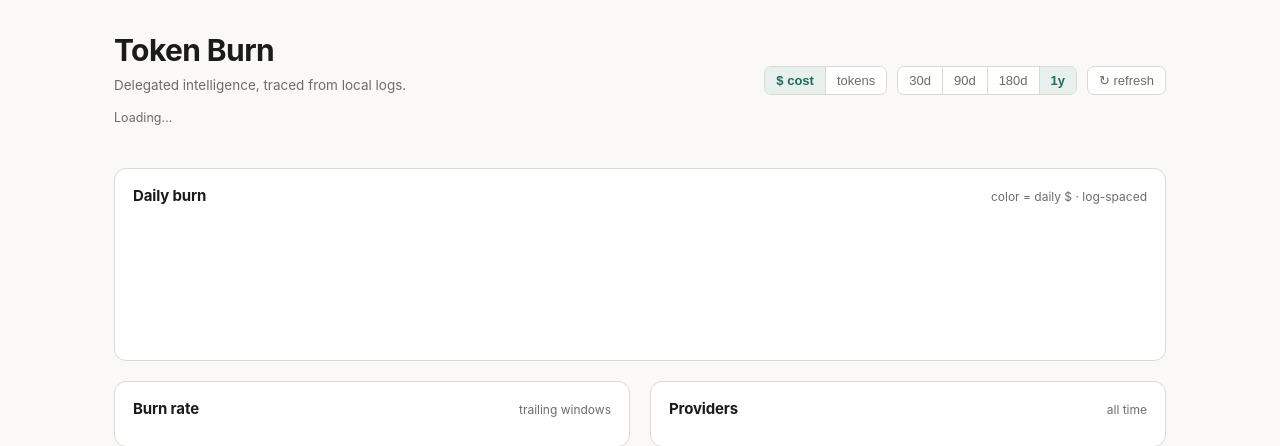
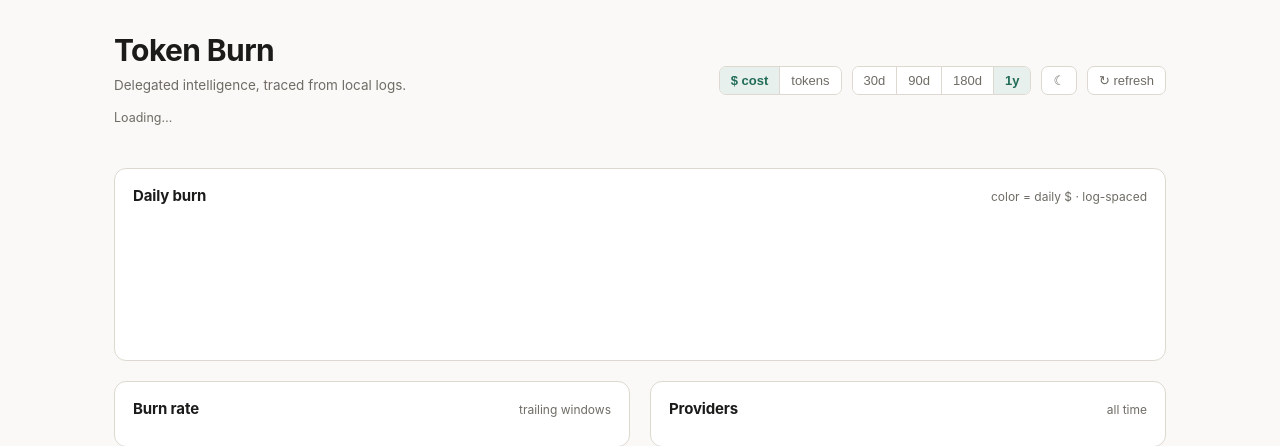
Before and after one commit to mjstealey/token-burn-dashboard, a Python web app: template src/token_dashboard/templates/dashboard.html in a window 1280 px wide. Shown: the top 446 px of the page. Run offline with Jinja, Linux system fonts and the light colour scheme; the template is opened without the code that fills it, so the values that code supplies are empty.

Commit message:
Per-series colors and a light/dark theme toggle
Color each heat map by its series:
- Every provider and the combined total now has its own base hue (combined
  indigo, Claude coral, Codex teal, local amber), so panels are
  distinguishable at a glance. Ramps are generated per hue from HSL rather than
  a single shared green ramp, and the toggle chip dots use the matching color.

Add a light/dark theme toggle:
- A button in the top bar switches themes; the choice persists in localStorage
  and falls back to the OS prefers-color-scheme on first visit. An inline script
  in <head> sets the theme before CSS applies to avoid a flash.
- CSS variables gain a dark palette. ECharts colors are read from those
  variables at render time (tooltip, calendar chrome, axes) and the per-series
  ramps adapt direction by theme (pale->deep in light, dark->bright in dark), so
  cells stay legible on either background. Charts re-render on toggle.

🤖 Generated with [Claude Code](https://claude.com/claude-code)

Co-Authored-By: Claude Opus 4.8 (1M context) <noreply@anthropic.com>

```diff
--- a/src/token_dashboard/static/app.js
+++ b/src/token_dashboard/static/app.js
@@ -7,11 +7,59 @@ let lineChart = null;
 let lastHeatmap = null; // last /api/heatmap payload, kept so toggles re-render without refetch
 let seriesEnabled = loadEnabledPanels(); // { key: bool } or null until first load fills it
 
-// Muted sequential ramp (light -> dark teal-green).
-const RAMP = ["#eef3f1", "#d6e6df", "#a9cfc2", "#6fae9b", "#3f8f78", "#226b58", "#0f4536"];
+// Distinct base hue per series so each provider — and the combined total — reads as
+// its own color. Ramps and chip colors are derived from these and adapt to the theme.
+const SERIES_HUE = { combined: 222, claude: 16, openai: 168, local: 38 }; // indigo / coral / teal / amber
+function hueFor(key) { return SERIES_HUE[key] ?? 205; }
 
-// Per-panel accent used on the toggle chip dot; combined keeps the primary accent.
-const SERIES_COLORS = { combined: "#226b58", claude: "#226b58", openai: "#5a3fb0", local: "#7a6a4f" };
+function currentTheme() {
+  return document.documentElement.getAttribute("data-theme") === "dark" ? "dark" : "light";
+}
+function cssVar(name) {
+  return getComputedStyle(document.documentElement).getPropertyValue(name).trim();
+}
+
+// 7-stop sequential ramp for a series hue. Light mode runs pale -> deep; dark mode
+// runs dark -> bright so cells stay legible on either background.
+function rampFor(key) {
+  const h = hueFor(key);
+  const dark = currentTheme() === "dark";
+  const N = 7;
+  const stops = [];
+  for (let i = 0; i < N; i++) {
+    const t = i / (N - 1);
+    const L = dark ? 20 + t * 50 : 94 - t * 58;
+    const S = dark ? 38 + t * 42 : 32 + t * 43;
+    stops.push(`hsl(${h} ${S}% ${L}%)`);
+  }
+  return stops;
+}
+// Solid representative color for the toggle chip dot.
+function seriesColor(key) {
+  return `hsl(${hueFor(key)} 60% ${currentTheme() === "dark" ? 58 : 40}%)`;
+}
+
+// Light/dark theme. The initial attribute is set by an inline script in <head>
+// (so there's no flash); this syncs the button and persists changes.
+function applyTheme(theme) {
+  document.documentElement.setAttribute("data-theme", theme);
+  try { localStorage.setItem("td.theme", theme); } catch {}
+  const btn = document.getElementById("theme-toggle");
+  if (btn) {
+    btn.textContent = theme === "dark" ? "☀" : "☾";
+    btn.setAttribute("aria-label", theme === "dark" ? "Switch to light mode" : "Switch to dark mode");
+    btn.title = btn.getAttribute("aria-label");
+  }
+}
+function toggleTheme() {
+  applyTheme(currentTheme() === "dark" ? "light" : "dark");
+  // ECharts colors are baked at setOption time — re-render so they follow the theme.
+  if (lastHeatmap) {
+    renderSeriesToggle(lastHeatmap);
+    renderHeatmaps(lastHeatmap);
+    renderLine(lastHeatmap.combined || lastHeatmap.series || []);
+  }
+}
 function seriesLabel(key) {
   return key === "combined" ? "Combined"
     : key === "openai" ? "Codex"
@@ -98,14 +146,14 @@ function providerPill(p) {
 }
 
 /* ---------- heat map ---------- */
-function buckets(max) {
-  if (!(max > 0)) return [{ lte: 0, color: RAMP[0] }];
+function buckets(max, ramp) {
+  if (!(max > 0)) return [{ lte: 0, color: ramp[0] }];
   const th = [];
   let v = max;
-  for (let i = 0; i < RAMP.length - 1; i++) { th.unshift(v); v = v / 3; } // geometric (log-ish)
-  const pieces = [{ lt: th[0], color: RAMP[0] }];
-  for (let i = 0; i < th.length - 1; i++) pieces.push({ gte: th[i], lt: th[i + 1], color: RAMP[i + 1] });
-  pieces.push({ gte: th[th.length - 1], color: RAMP[RAMP.length - 1] });
+  for (let i = 0; i < ramp.length - 1; i++) { th.unshift(v); v = v / 3; } // geometric (log-ish)
+  const pieces = [{ lt: th[0], color: ramp[0] }];
+  for (let i = 0; i < th.length - 1; i++) pieces.push({ gte: th[i], lt: th[i + 1], color: ramp[i + 1] });
+  pieces.push({ gte: th[th.length - 1], color: ramp[ramp.length - 1] });
   return pieces;
 }
 
@@ -133,8 +181,7 @@ function renderSeriesToggle(data) {
   const host = document.getElementById("series-toggle");
   host.innerHTML = keys.map((k) => {
     const on = seriesEnabled[k] !== false;
-    const color = SERIES_COLORS[k] || "#226b58";
-    const dot = on ? ` style="background:${color}"` : "";
+    const dot = on ? ` style="background:${seriesColor(k)}"` : "";
     return `<button data-key="${k}" class="${on ? "on" : ""}" aria-pressed="${on}">` +
       `<span class="dot"${dot}></span>${seriesLabel(k)}</button>`;
   }).join("");
@@ -218,28 +265,31 @@ function renderHeatmapInto(key, series) {
   const lastDay = all[all.length - 1].day;
   const start = dateAdd(lastDay, -(state.days - 1));
 
+  const ink = cssVar("--ink"), muted = cssVar("--muted"), panel = cssVar("--panel"),
+    rule = cssVar("--rule"), faint = cssVar("--faint"), bg = cssVar("--bg");
+
   chart.setOption({
     tooltip: {
-      borderColor: "#ddd9d0",
-      backgroundColor: "#fff",
-      textStyle: { color: "#1b1b1a", fontSize: 12 },
+      borderColor: rule,
+      backgroundColor: panel,
+      textStyle: { color: ink, fontSize: 12 },
       formatter: (p) => {
         const d = p.data.raw;
         return `<b>${d.day}</b><br/>` +
           `${fmtMoney(d.cost)} · ${fmtTokens(d.tokens)} tok<br/>` +
-          `<span style="color:#6f6c66">in ${fmtTokens(d.input)} · out ${fmtTokens(d.output)} · ` +
+          `<span style="color:${muted}">in ${fmtTokens(d.input)} · out ${fmtTokens(d.output)} · ` +
           `cache rd ${fmtTokens(d.cache_read)} · cache wr ${fmtTokens(d.cache_creation)}</span>`;
       },
     },
     visualMap: {
       type: "piecewise",
-      pieces: buckets(maxV),
+      pieces: buckets(maxV, rampFor(key)),
       orient: "horizontal",
       left: "center",
       bottom: 0,
       itemWidth: 12,
       itemHeight: 12,
-      textStyle: { color: "#6f6c66", fontSize: 10 },
+      textStyle: { color: muted, fontSize: 10 },
       formatter: (a, b) => {
         const f = state.metric === "cost" ? (x) => fmtMoney(x) : (x) => fmtTokens(x);
         if (a === -Infinity || a == null) return "< " + f(b);
@@ -255,10 +305,10 @@ function renderHeatmapInto(key, series) {
       cellSize: ["auto", 13],
       range: [start, lastDay],
       splitLine: { show: false },
-      itemStyle: { color: "#f3f1ec", borderColor: "#faf9f7", borderWidth: 2 },
+      itemStyle: { color: faint, borderColor: bg, borderWidth: 2 },
       yearLabel: { show: false },
-      monthLabel: { color: "#6f6c66", fontSize: 11 },
-      dayLabel: { color: "#b6b2a8", fontSize: 10, firstDay: 0 },
+      monthLabel: { color: muted, fontSize: 11 },
+      dayLabel: { color: muted, fontSize: 10, firstDay: 0 },
     },
     series: [{ type: "heatmap", coordinateSystem: "calendar", data: cells }],
   }, true);
@@ -278,28 +328,32 @@ function renderLine(series) {
     return w.reduce((a, b) => a + b, 0) / w.length;
   });
 
+  const ink = cssVar("--ink"), muted = cssVar("--muted"), panel = cssVar("--panel"),
+    rule = cssVar("--rule"), faint = cssVar("--faint");
+  const ramp = rampFor("combined");
+
   lineChart.setOption({
     grid: { top: 18, left: 48, right: 12, bottom: 22 },
     tooltip: {
-      trigger: "axis", backgroundColor: "#fff", borderColor: "#ddd9d0",
-      textStyle: { color: "#1b1b1a", fontSize: 12 },
+      trigger: "axis", backgroundColor: panel, borderColor: rule,
+      textStyle: { color: ink, fontSize: 12 },
       valueFormatter: (v) => fmtMetric(v),
     },
     xAxis: {
       type: "category", data: days, boundaryGap: false,
-      axisLine: { lineStyle: { color: "#ddd9d0" } },
-      axisLabel: { color: "#6f6c66", fontSize: 10 },
+      axisLine: { lineStyle: { color: rule } },
+      axisLabel: { color: muted, fontSize: 10 },
       axisTick: { show: false },
     },
     yAxis: {
       type: "value",
-      splitLine: { lineStyle: { color: "#efece6" } },
-      axisLabel: { color: "#6f6c66", fontSize: 10, formatter: (v) => fmtMetric(v) },
+      splitLine: { lineStyle: { color: faint } },
+      axisLabel: { color: muted, fontSize: 10, formatter: (v) => fmtMetric(v) },
     },
     series: [
-      { name: "daily", type: "bar", data: vals, itemStyle: { color: "#cfe2da" }, barMaxWidth: 6 },
+      { name: "daily", type: "bar", data: vals, itemStyle: { color: ramp[2] }, barMaxWidth: 6 },
       { name: "7-day avg", type: "line", data: ma, smooth: true, symbol: "none",
-        lineStyle: { color: "#226b58", width: 2 } },
+        lineStyle: { color: ramp[5], width: 2 } },
     ],
   }, true);
 }
@@ -423,6 +477,8 @@ function wireToggle(id, key, cast) {
 }
 
 document.addEventListener("DOMContentLoaded", () => {
+  applyTheme(currentTheme()); // sync the toggle button to the attribute set in <head>
+  document.getElementById("theme-toggle").addEventListener("click", toggleTheme);
   wireToggle("metric-toggle", "metric", (v) => v);
   wireToggle("range-toggle", "days", (v) => parseInt(v, 10));
   document.getElementById("refresh").addEventListener("click", async (e) => {
--- a/src/token_dashboard/static/styles.css
+++ b/src/token_dashboard/static/styles.css
@@ -11,6 +11,19 @@
   font-synthesis: none;
 }
 
+:root[data-theme="dark"] {
+  --bg: #14151a;
+  --panel: #1c1e25;
+  --ink: #e9e7e2;
+  --muted: #9a978e;
+  --faint: #2a2d36;
+  --rule: #343845;
+  --accent: #5cb39b;
+  --accent-soft: #1d3a32;
+  --warn: #d6804f;
+  color-scheme: dark;
+}
+
 * { box-sizing: border-box; }
 
 body {
@@ -19,6 +32,7 @@ body {
   color: var(--ink);
   font: 15px/1.5 -apple-system, BlinkMacSystemFont, "Segoe UI", Helvetica, Arial, sans-serif;
   -webkit-font-smoothing: antialiased;
+  transition: background-color 0.15s ease, color 0.15s ease;
 }
 
 main { max-width: 1100px; margin: 0 auto; padding: 28px 24px 64px; }
@@ -72,7 +86,7 @@ main { max-width: 1100px; margin: 0 auto; padding: 28px 24px 64px; }
   padding: 5px 11px; border-radius: 999px; font-size: 12.5px; cursor: pointer;
 }
 .series-toggle button .dot { width: 9px; height: 9px; border-radius: 2px; background: var(--rule); }
-.series-toggle button.on { background: var(--accent-soft); color: var(--accent); border-color: #bcd8cd; }
+.series-toggle button.on { background: var(--accent-soft); color: var(--accent); border-color: var(--accent); }
 .series-toggle button.on .dot { background: var(--accent); }
 .series-toggle button[aria-pressed="false"] { opacity: 0.7; }
 
@@ -108,6 +122,11 @@ td.dim { color: var(--muted); }
 .pill.openai { background: #ece8f7; color: #5a3fb0; }
 .pill.local { background: #efeae3; color: #7a6a4f; }
 
+:root[data-theme="dark"] .pill { background: #1d3a32; color: #82d2bc; }
+:root[data-theme="dark"] .pill.openai { background: #262040; color: #b9a8ee; }
+:root[data-theme="dark"] .pill.local { background: #322f1f; color: #d2bd8c; }
+:root[data-theme="dark"] tbody tr:hover { background: #21242c; }
+
 .foot { color: var(--muted); font-size: 12px; display: flex; flex-direction: column; gap: 4px; margin-top: 28px; }
 .foot code { background: var(--faint); padding: 1px 5px; border-radius: 4px; }
 
--- a/src/token_dashboard/templates/base.html
+++ b/src/token_dashboard/templates/base.html
@@ -4,6 +4,16 @@
   <meta charset="utf-8" />
   <meta name="viewport" content="width=device-width, initial-scale=1" />
   <title>Token Burn</title>
+  <!-- Set the theme before CSS applies so there's no flash of the wrong mode. -->
+  <script>
+    (function () {
+      try {
+        var t = localStorage.getItem("td.theme") ||
+          (window.matchMedia && window.matchMedia("(prefers-color-scheme: dark)").matches ? "dark" : "light");
+        document.documentElement.setAttribute("data-theme", t);
+      } catch (e) {}
+    })();
+  </script>
   <link rel="stylesheet" href="/static/styles.css" />
   <!-- ECharts from CDN. For fully offline use, vendor echarts.min.js into static/ and
        point this <script> at /static/echarts.min.js (see README). -->
--- a/src/token_dashboard/templates/dashboard.html
+++ b/src/token_dashboard/templates/dashboard.html
@@ -17,6 +17,7 @@
         <button data-days="180">180d</button>
         <button data-days="365" class="on">1y</button>
       </div>
+      <button id="theme-toggle" class="ghost" title="Toggle light/dark" aria-label="Toggle theme">☾</button>
       <button id="refresh" class="ghost" title="Re-ingest logs now">↻ refresh</button>
     </div>
   </header>
```
